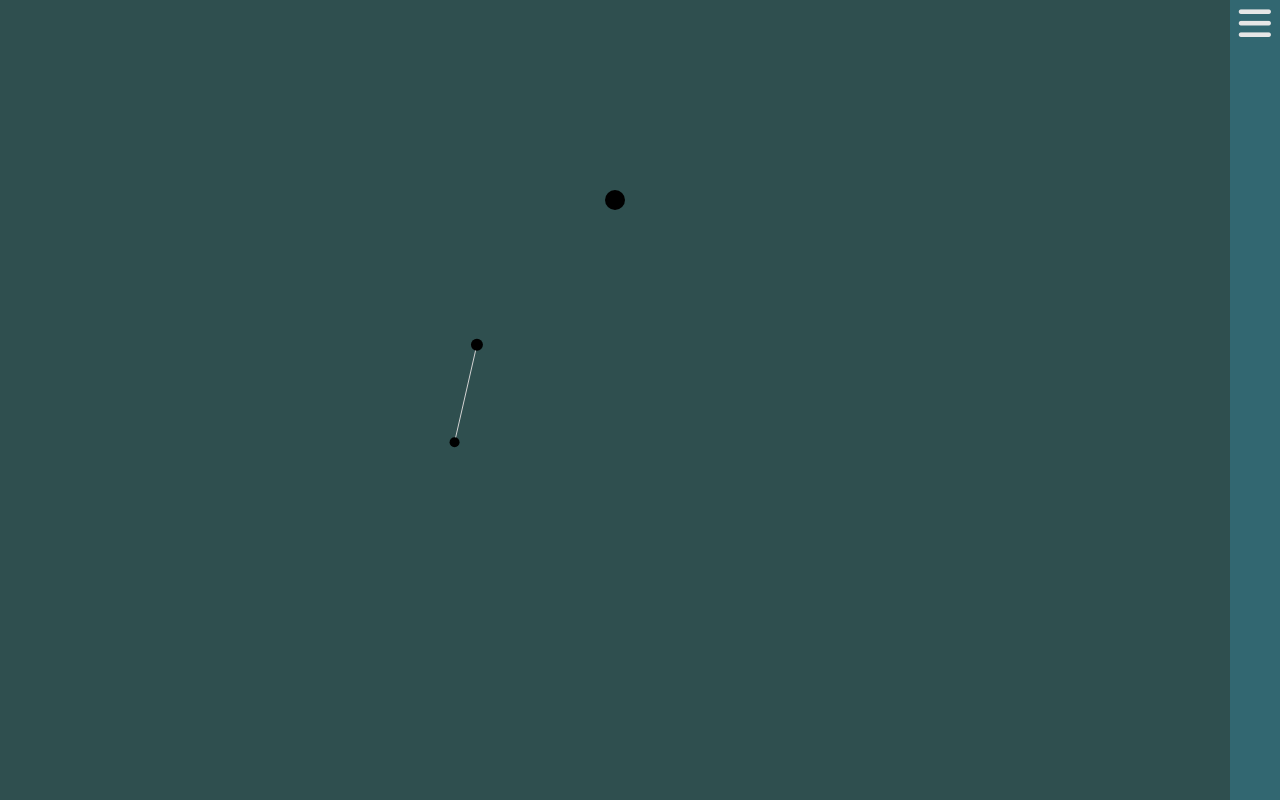
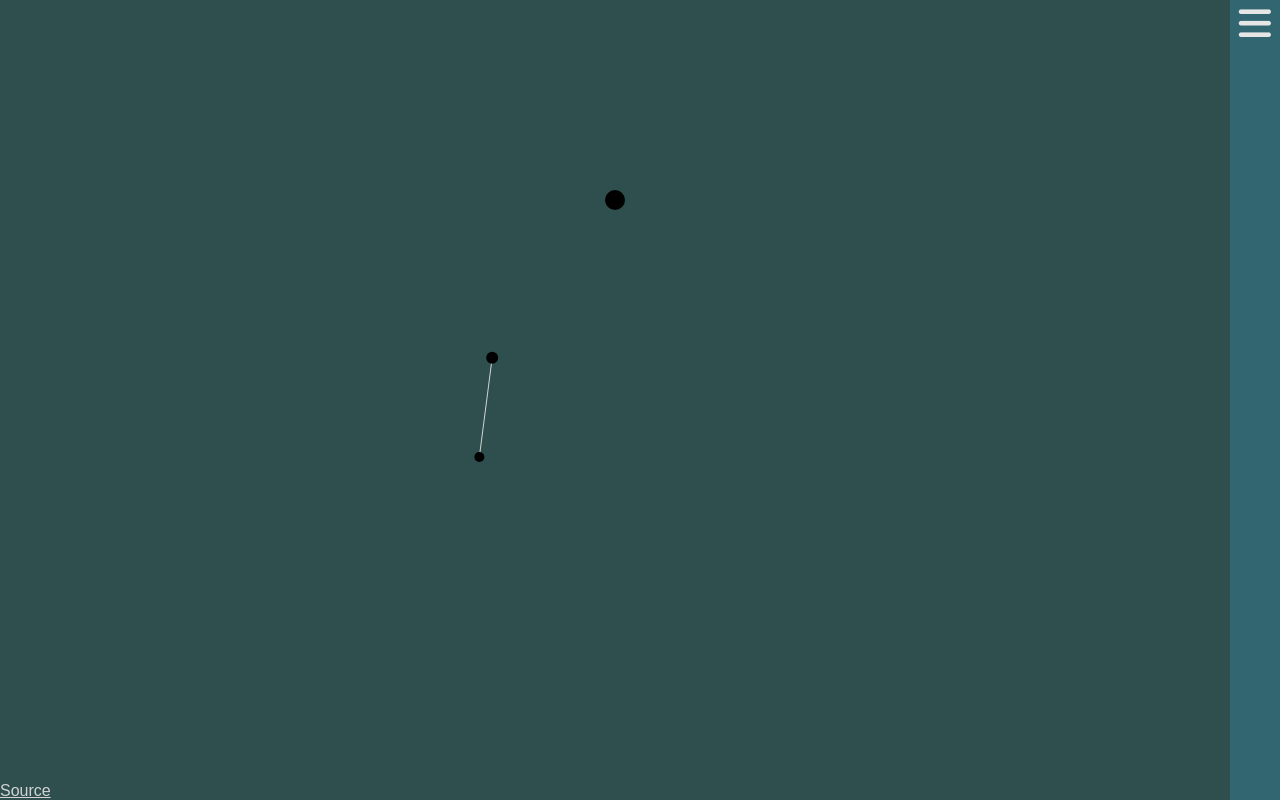
Before and after one commit to jinkang-0/Double-Pendulum, a plain HTML site: page index.html in a window 1280 px wide. Drawn offline with Linux system fonts and the light colour scheme.

Commit message:
fix bug and add source

```diff
--- a/index.html
+++ b/index.html
@@ -55,6 +55,8 @@
     </div>
   </div>
 
+  <a id="source" href="https://www.myphysicslab.com/pendulum/double-pendulum-en.html" target="__blank">Source</a>
+
   <script src="script.js"></script>
 
 </body>
--- a/script.js
+++ b/script.js
@@ -78,11 +78,12 @@ function draw() {
     part5 = len2 * (2 * m1 + m2 - (m2 * Math.cos(2 * r1 - 2 * r2)));
     a2 = (part1 * (part2 + part3 + part4)) / part5;
 
-    a1 *= 0.999;
-    a2 *= 0.999;
-
     v1 += a1;
     v2 += a2;
+
+    v1 *= 0.999;
+    v2 *= 0.999;
+
     r1 += v1;
     r2 += v2;
   }
--- a/style.css
+++ b/style.css
@@ -231,3 +231,16 @@ button:active {
   margin-top: 20px;
   margin-left: 18%;
 }
+
+/* source website link */
+
+#source {
+  position: absolute;
+  bottom: 0;
+  left: 0;
+  color: lightgray;
+}
+
+#source:hover {
+  filter: brightness(1.1);
+}
```
